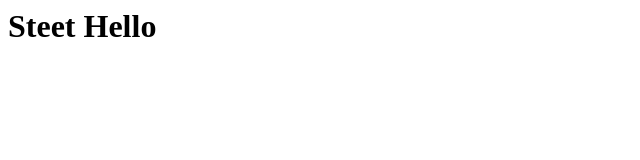
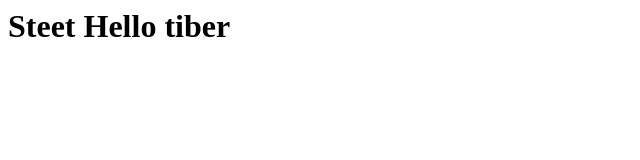
Before and after one commit to tibettravelguide/tibettravelguide.github.io, a plain HTML site: page index.html in a window 1280 px wide. Shown: the whole page, without its empty margins (0-640 px from the left). Drawn offline with Linux system fonts and the light colour scheme.

Commit message:
hello file

```diff
--- a/index.html
+++ b/index.html
@@ -1 +1 @@
-<h1>Steet Hello</h1>
+<h1>Steet Hello tiber</h1>
```
